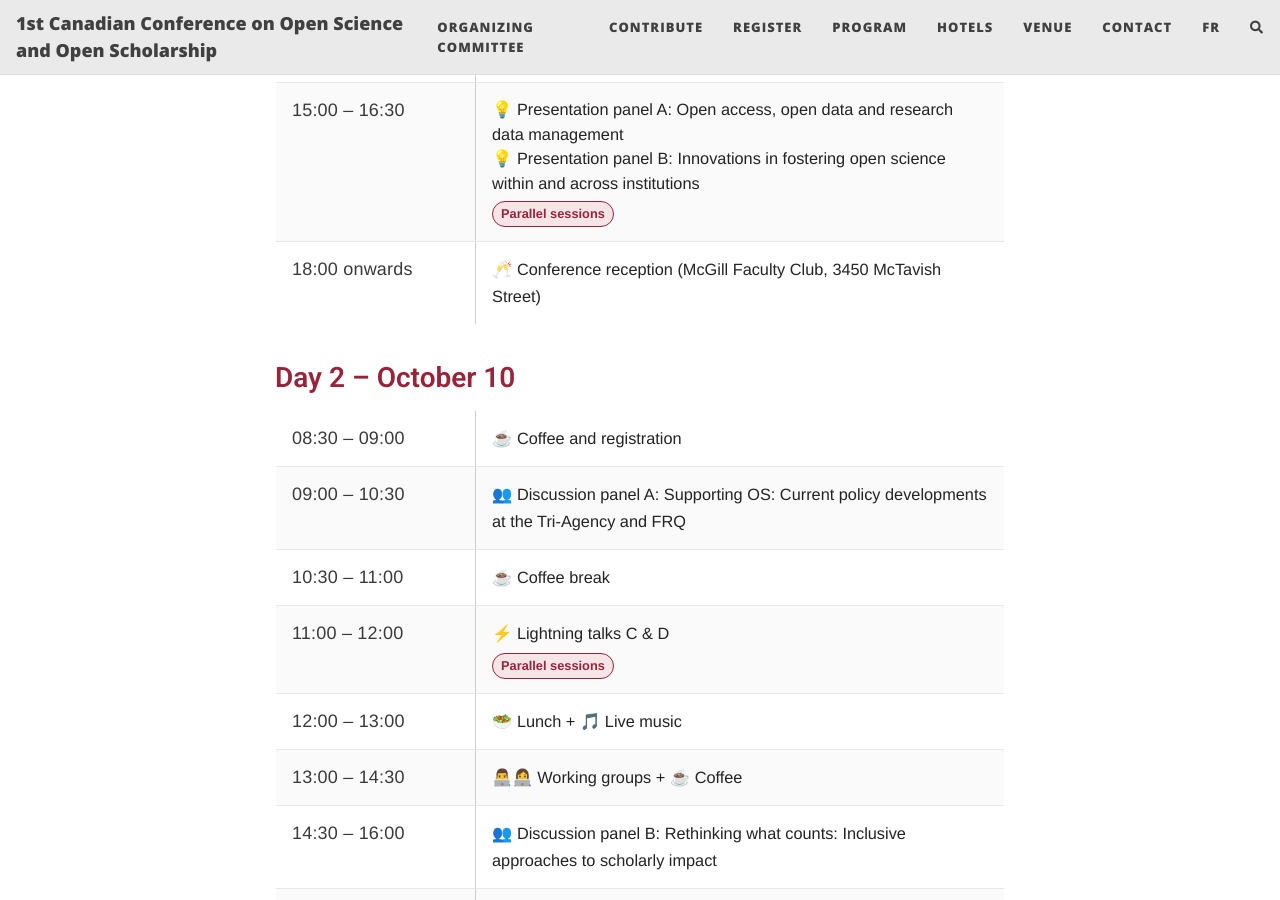
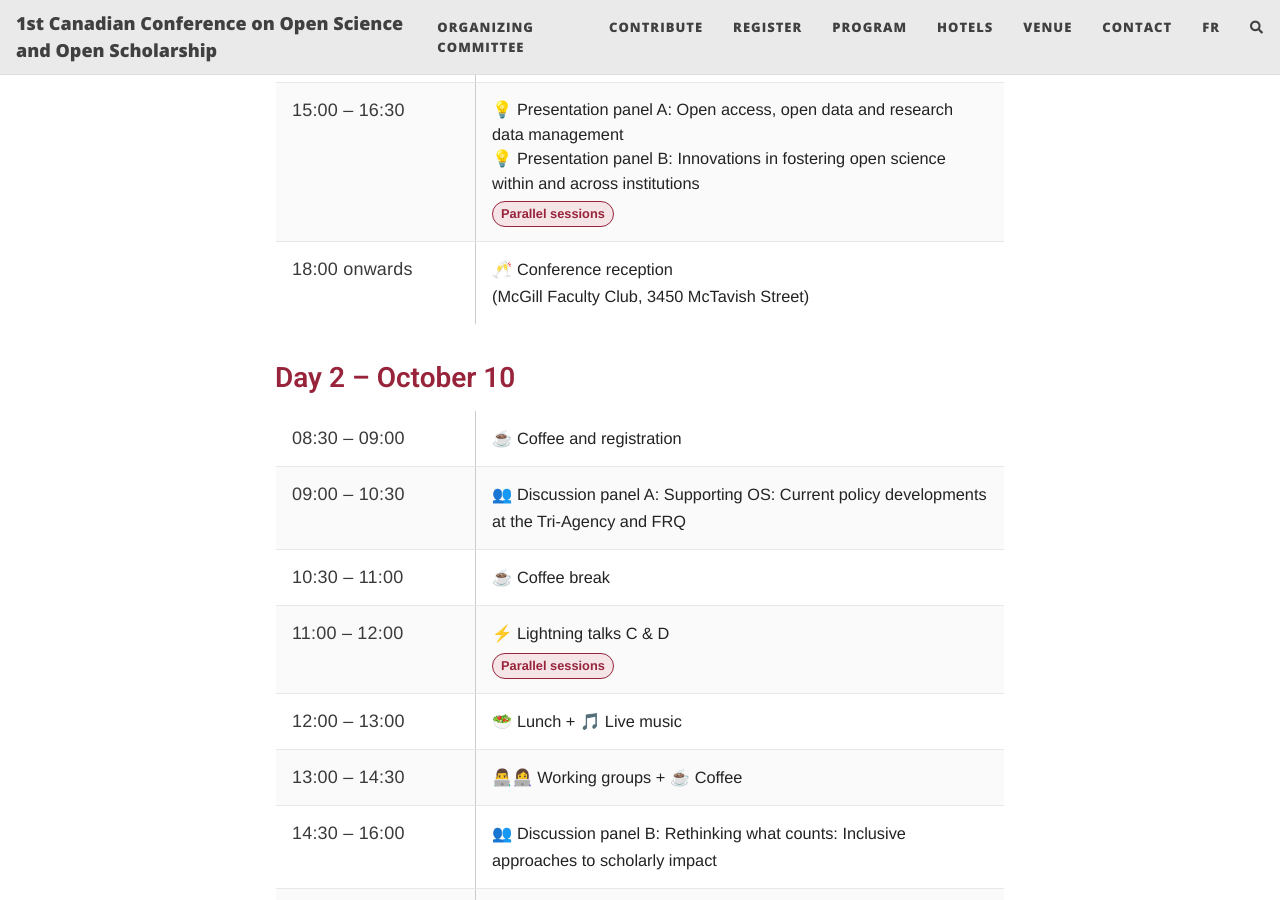
Before and after one commit to oscanada/oscanada.github.io, a Jekyll site: the page built from en/program.html, in a window 1280 px wide and 900 px high, scrolled down 1003 px. Built offline with Jekyll 4.4.1, drawn with Linux system fonts in a browser that asks for light colours; nearby versions of some CDN libraries; comment, search, counter and statistics services are not loaded.

Commit message:
Update program.html

```diff
--- a/en/program.html
+++ b/en/program.html
@@ -15,6 +15,7 @@ cover-img:
   <meta name="viewport" content="width=device-width, initial-scale=1" />
   <title>Event Program – October 9–10</title>
   <link href="https://fonts.googleapis.com/css2?family=Roboto:wght@400;500;600&display=swap" rel="stylesheet">
+
   <style>
   .callout {
     display: flex; gap: 12px; align-items: flex-start;
@@ -194,7 +195,7 @@ cover-img:
         </tr>
         <tr>
           <td class="time-cell">18:00 onwards</td>
-          <td class="content-cell"><span class="social">🥂 Conference reception (McGill Faculty Club, 3450 McTavish Street)</span></td>
+          <td class="content-cell"><span class="social">🥂 Conference reception<br>(McGill Faculty Club, 3450 McTavish Street)</span></td>
 </td>
         </tr>
       </tbody>
```
